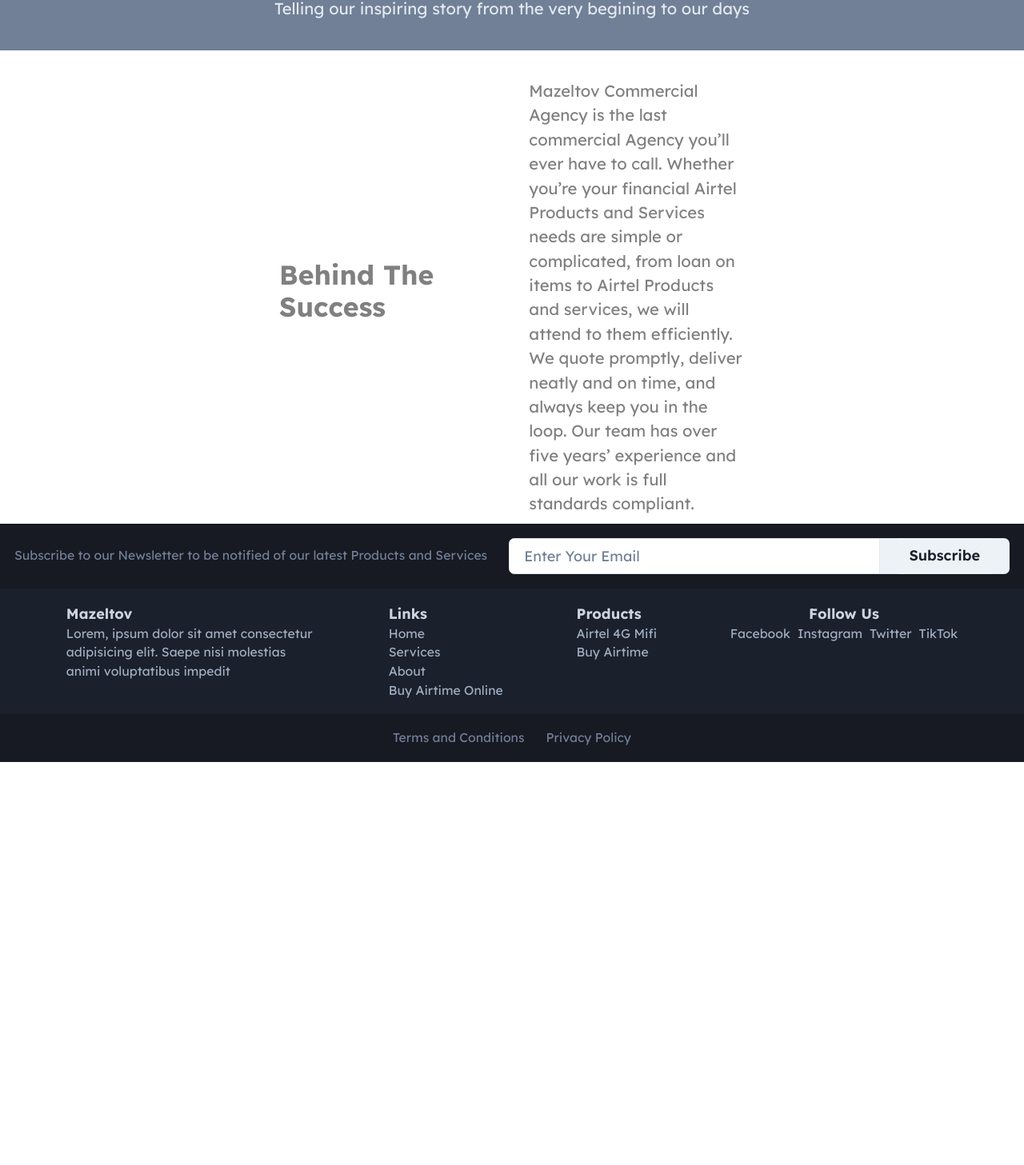
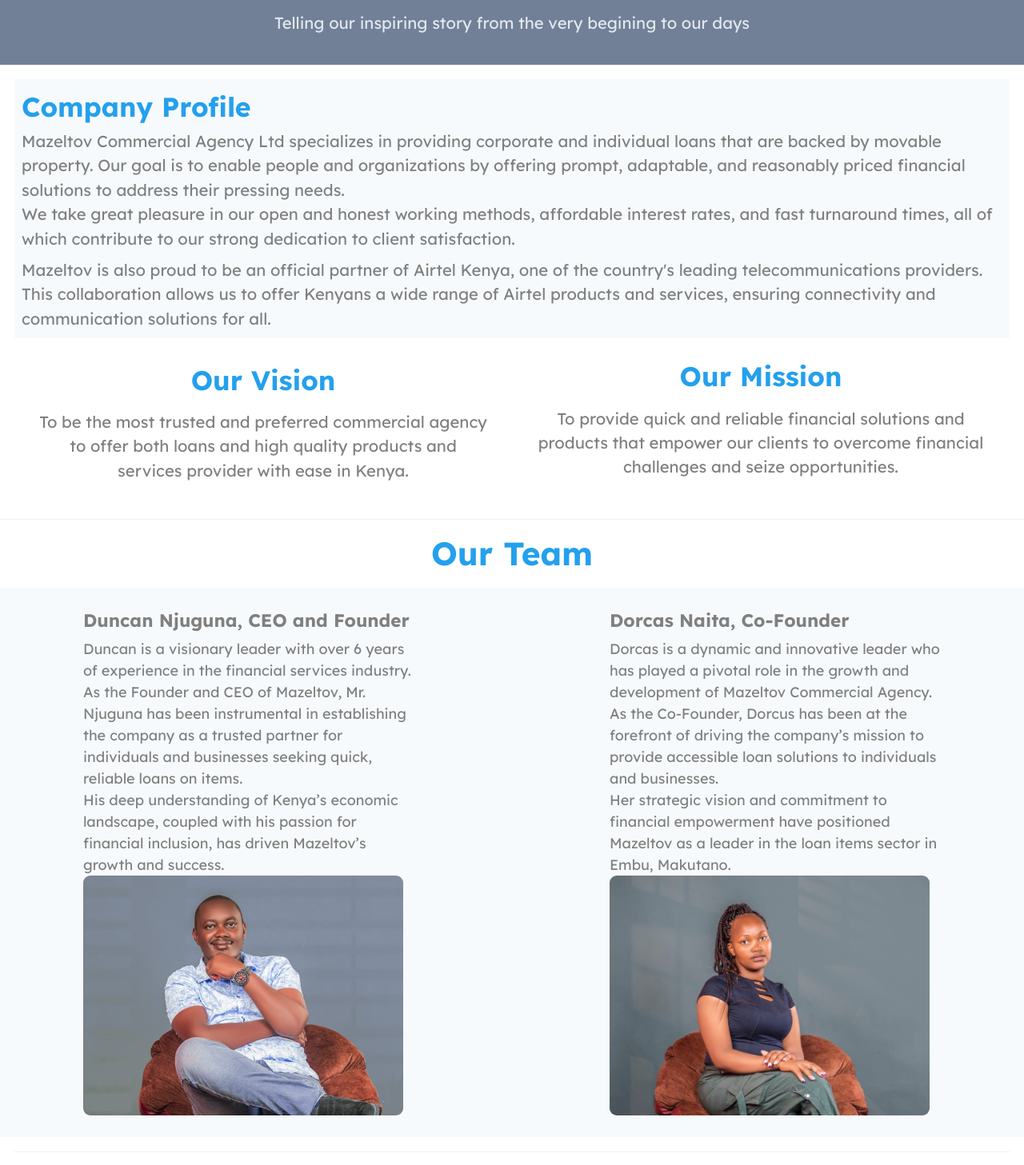
Before and after one commit to daviekaranja/mazeltovLTD, a React (Vite) app in the folder frontEnd/: page /about in a window 1280 px wide. Shown: the part 153-1610 px from the top of the page at 80% size. Before the commit the page ends 1106 px from the top, so only its background shows below. Built offline with nearby package versions, Linux system fonts and the light colour scheme.

Commit message:
updated the about page

```diff
--- a/frontEnd/src/api/axiosClient.js
+++ b/frontEnd/src/api/axiosClient.js
@@ -1,7 +1,7 @@
 import axios from "axios";
 
 const axiosClient = axios.create({
-  baseURL: "http://localhost:8000",
+  baseURL: import.meta.env.VITE_API_URL,
   headers: {
     "Content-Type": "application/json",
   },
@@ -10,6 +10,7 @@ const axiosClient = axios.create({
 // Request interceptor
 axiosClient.interceptors.request.use(
   (config) => {
+    console.log(`baseUrl: ${config.baseURL}`);
     return config;
   },
   (error) => {
--- a/frontEnd/src/components/Hero.jsx
+++ b/frontEnd/src/components/Hero.jsx
@@ -23,7 +23,7 @@ const Hero = () => {
           left={0}
           right={0}
           bottom={0}
-          bgColor={"rgba(0, 0, 0, 0.25)"} // Black with 50% opacity
+          bgColor={"rgba(0, 0, 0, 0.6)"} // Black with 50% opacity
           zIndex={1} // Ensure the overlay is above the background image
         />
 
--- a/frontEnd/src/components/Layout.jsx
+++ b/frontEnd/src/components/Layout.jsx
@@ -6,7 +6,7 @@ import Footer from "./Footer";
 const Layout = ({ children }) => {
   return (
     <Flex direction={"column"} minHeight={"100vh"}>
-      <Box width={"100%"} mb={16}>
+      <Box width={"100%"} mb={20}>
         <Navbar />
       </Box>
       <Flex flex={"1"} direction={"column"}>
--- a/frontEnd/src/components/pages/AboutUs.jsx
+++ b/frontEnd/src/components/pages/AboutUs.jsx
@@ -1,5 +1,7 @@
 import React from "react";
-import { Box, Heading, Text, Flex, Image } from "@chakra-ui/react";
+import { Box, Heading, Text, Flex, Image, Divider } from "@chakra-ui/react";
+import dan from "/src/assets/dan.jpg";
+import dorcas from "/src/assets/dorcas.jpg";
 
 const AboutUs = () => {
   return (
@@ -12,32 +14,114 @@ const AboutUs = () => {
           Telling our inspiring story from the very begining to our days
         </Text>
       </Box>
+      <Box p={4}>
+        <Box bg={"gray.50"} p={2}>
+          <Heading color={"brand.primary"} mt={1} size={["md", "lg"]}>
+            Company Profile
+          </Heading>
+          <Text fontSize={["md", "lg"]} mt={2}>
+            Mazeltov Commercial Agency Ltd specializes in providing corporate
+            and individual loans that are backed by movable property. Our goal
+            is to enable people and organizations by offering prompt, adaptable,
+            and reasonably priced financial solutions to address their pressing
+            needs.
+            <br /> We take great pleasure in our open and honest working
+            methods, affordable interest rates, and fast turnaround times, all
+            of which contribute to our strong dedication to client satisfaction.{" "}
+            <br />
+          </Text>
+
+          <Text fontSize={["md", "lg"]} mt={2}>
+            Mazeltov is also proud to be an official partner of Airtel Kenya,
+            one of the country's leading telecommunications providers. This
+            collaboration allows us to offer Kenyans a wide range of Airtel
+            products and services, ensuring connectivity and communication
+            solutions for all.
+          </Text>
+        </Box>
+
+        {/* mission and vission */}
+        <Box mt={4}>
+          <Flex
+            direction={["column", "row"]}
+            width={"100%"}
+            justifyContent={"center"}
+          >
+            <Box p={2} textAlign={"center"} maxW={["100%", "50%"]}>
+              <Heading color={"brand.primary"} mt={1} size={["md", "lg"]}>
+                Our Vision
+              </Heading>
+              <Text p={4} fontSize={["md", "lg"]}>
+                To be the most trusted and preferred commercial agency to offer
+                both loans and high quality products and services provider with
+                ease in Kenya.
+              </Text>
+            </Box>
+            <Box textAlign={"center"} p={2} maxW={["100%", "50%"]}>
+              <Heading color={"brand.primary"} size={["md", "lg"]}>
+                Our Mission
+              </Heading>
+              <Text fontSize={["md", "lg"]} p={4}>
+                To provide quick and reliable financial solutions and products
+                that empower our clients to overcome financial challenges and
+                seize opportunities.
+              </Text>
+            </Box>
+          </Flex>
+        </Box>
+      </Box>
+      <Divider></Divider>
+      <Box p={4} mx={"auto"}>
+        <Heading color={"brand.primary"}>Our Team</Heading>
+      </Box>
+
       <Flex
+        bg={"gray.50"}
+        direction={{ base: "column", md: "row" }}
+        width={"100%"}
         p={2}
-        alignItems={{ base: "flex-start", md: "center" }}
-        justifyContent={"space-between"}
-        direction={{ base: "column", md: "row" }}
-        mt={6}
-        mx={"auto"}
-        maxW={600}
+        gap={6}
+        justifyContent={"space-evenly"}
       >
-        <Heading
-          mb={4}
-          justifySelf={"space-between"}
-          size={{ base: "md", md: "lg" }}
-        >
-          Behind The Success
-        </Heading>
-        <Text width={{ base: "100%", md: "50%" }}>
-          Mazeltov Commercial Agency is the last commercial Agency you’ll ever
-          have to call. Whether you’re your financial Airtel Products and
-          Services needs are simple or complicated, from loan on items to Airtel
-          Products and services, we will attend to them efficiently. We quote
-          promptly, deliver neatly and on time, and always keep you in the loop.
-          Our team has over five years’ experience and all our work is full
-          standards compliant.
-        </Text>
+        <Box rounded={"md"} p={4} bg={"gray.50"} maxW={["100%", 450]}>
+          <Text fontSize={"md"}>
+            <Heading pb={2} size={"md"}>
+              Duncan Njuguna, CEO and Founder
+            </Heading>
+            Duncan is a visionary leader with over 6 years of experience in the
+            financial services industry. <br /> As the Founder and CEO of
+            Mazeltov, Mr. Njuguna has been instrumental in establishing the
+            company as a trusted partner for individuals and businesses seeking
+            quick, reliable loans on items. <br />
+            His deep understanding of Kenya’s economic landscape, coupled with
+            his passion for financial inclusion, has driven Mazeltov’s growth
+            and success.
+          </Text>
+          <Image h={["100%", 300]} rounded={"lg"} src={dan} />
+        </Box>
+
+        <Box>
+          <Divider></Divider>
+        </Box>
+        <Box rounded={"md"} p={4} bg={"gray.50"} maxW={["100%", 450]}>
+          <Text fontSize={"md"}>
+            <Heading pb={2} size={"md"}>
+              Dorcas Naita, Co-Founder
+            </Heading>
+            Dorcas is a dynamic and innovative leader who has played a pivotal
+            role in the growth and development of Mazeltov Commercial Agency.{" "}
+            <br /> As the Co-Founder, Dorcus has been at the forefront of
+            driving the company’s mission to provide accessible loan solutions
+            to individuals and businesses. <br /> Her strategic vision and
+            commitment to financial empowerment have positioned Mazeltov as a
+            leader in the loan items sector in Embu, Makutano.
+          </Text>
+          <Image h={["100%", 300]} rounded={"lg"} src={dorcas} />
+        </Box>
       </Flex>
+      <Box m={4}>
+        <Divider></Divider>
+      </Box>
     </Flex>
   );
 };
```
Also changed, not shown: frontEnd/src/components/MobileMenu.jsx (added, +50 -0 lines), frontEnd/src/components/Product.jsx (+48 -73 lines), frontEnd/src/assets/dan.jpg (added), frontEnd/src/assets/dorcas.jpg (added).
